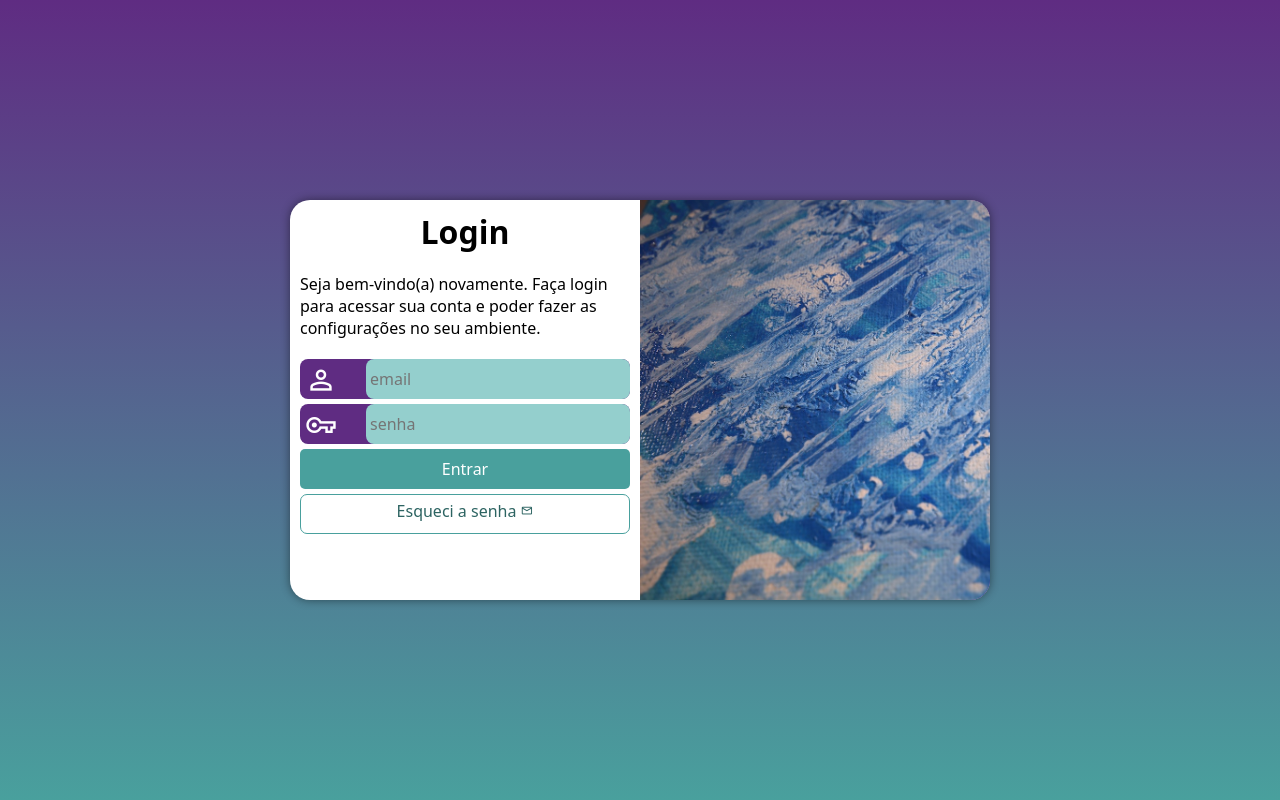
After one commit to gustavodsantos/projeto-login, a Django app: template mysite/base/templates/base/index.html in a window 1280 px wide. The commit adds this page. Run offline with Django 5.2, Linux system fonts and the light colour scheme; the template is opened without the code that fills it, so the values that code supplies are empty.

Commit message:
pagina "login" dentro do Django.
close #04

```diff
--- /dev/null
+++ b/mysite/base/templates/base/index.html
@@ -0,0 +1,46 @@
+{% load static %}
+<!DOCTYPE html>
+<html lang="pt-br">
+<head>
+    <meta charset="UTF-8">
+    <meta http-equiv="X-UA-Compatible" content="IE=edge">
+    <meta name="viewport" content="width=device-width, initial-scale=1.0">
+    <title>Projeto Login</title>
+    <link rel="stylesheet" href="https://fonts.googleapis.com/css2?family=Material+Symbols+Outlined:opsz,wght,FILL,GRAD@48,400,0,0" />
+    <link rel="stylesheet" href="../../static/css/style.css">
+    <link rel="stylesheet" href="../../static/css/media-query.css">
+</head>
+<body>
+    <main>
+        <section id="login">
+            <div id="imagem">
+                <!-- Aqui vai a imagem nas CSS -->
+            </div>
+            <div id="formulario">
+                <h1>Login</h1>
+                <p>Seja bem-vindo(a) novamente. Faça login para acessar sua conta e poder fazer as configurações no seu ambiente.</p>
+                <form action="login.php" method="post" autocomplete="on">
+                    <div class="campo">
+                        <span class="material-symbols-outlined">
+                            person
+                        </span>
+                        <input type="email" name="login" id="ilogin" placeholder="email" autocomplete="email" required maxlength="40">
+                        <label for="ilogin">
+                            Logim
+                        </label>
+                    </div>
+                    <div class="campo">
+                        <span class="material-symbols-outlined">
+                            vpn_key
+                        </span>
+                        <input type="password" name="senha" id="isenha" placeholder="senha" autocomplete="current-password" required minlength="8" maxlength="40">
+                        <label for="isenha">Senha</label>
+                    </div>
+                    <input type="submit" value="Entrar">
+                    <a href="esqueci.html" class="botao">Esqueci a senha <span class="material-symbols-outlined">mail</span> </a>
+                </form>
+            </div>
+        </section>
+    </main>
+</body>
+</html>
--- a/index.html
+++ b/mysite/base/templates/base/origin.html
@@ -6,8 +6,8 @@
     <meta name="viewport" content="width=device-width, initial-scale=1.0">
     <title>Projeto Login</title>
     <link rel="stylesheet" href="https://fonts.googleapis.com/css2?family=Material+Symbols+Outlined:opsz,wght,FILL,GRAD@48,400,0,0" />
-    <link rel="stylesheet" href="estilos/style.css">
-    <link rel="stylesheet" href="estilos/media-query.css">
+    <link rel="stylesheet" href="../../static/css/style.css">
+    <link rel="stylesheet" href="../../static/css/media-query.css">
 </head>
 <body>
     <main>
--- a/mysite/urls.py
+++ b/mysite/urls.py
@@ -15,8 +15,9 @@ Including another URLconf
     2. Add a URL to urlpatterns:  path('blog/', include('blog.urls'))
 """
 from django.contrib import admin
-from django.urls import path
+from django.urls import path, include
 
 urlpatterns = [
     path('admin/', admin.site.urls),
+    path('', include('mysite.base.urls')),
 ]
```
Also changed, not shown: mysite/base/forms.py (added, +24 -0 lines), mysite/base/models.py (+23 -0 lines), mysite/base/urls.py (added, +9 -0 lines), mysite/base/views.py (+15 -3 lines), mysite/base/migrations/0002_cadastro.py (added), mysite/base/static/css/media-query.css (renamed from estilos/media-query.css), mysite/base/static/css/style.css (renamed from estilos/style.css), mysite/base/static/imagens/nick.jpg (renamed from imagens/nick.jpg).
